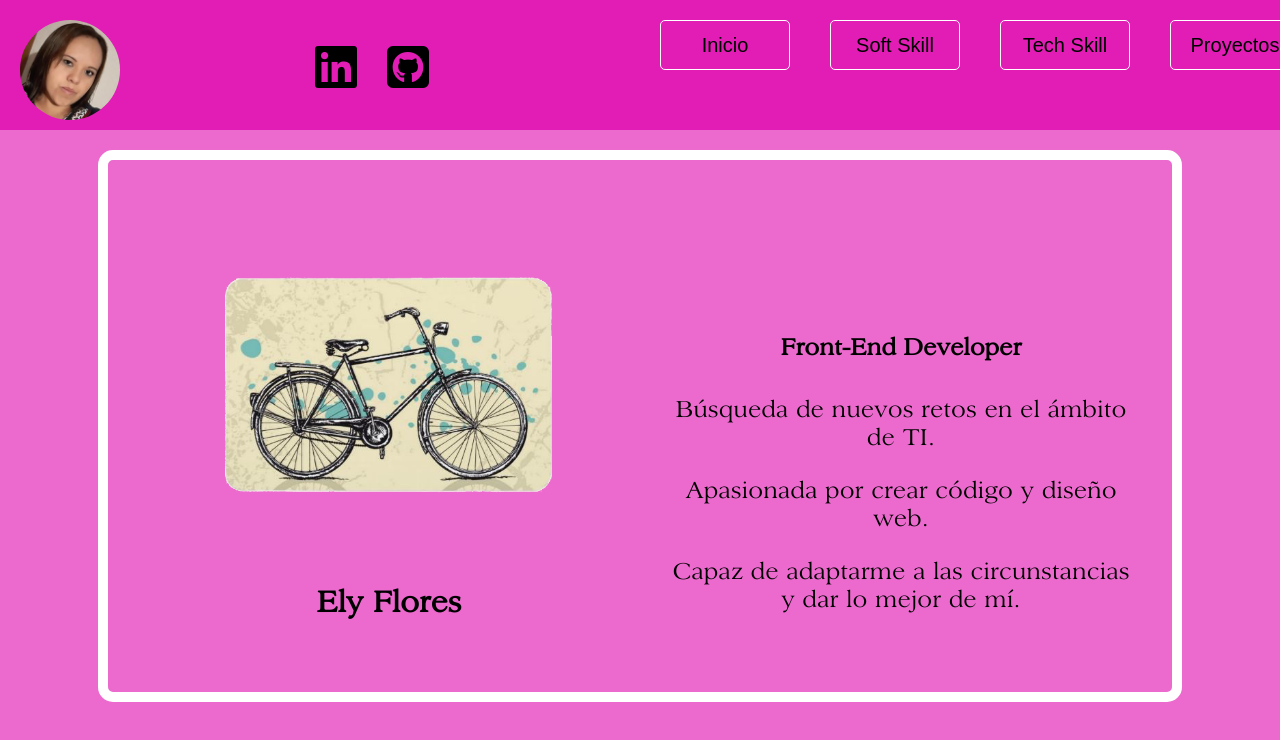
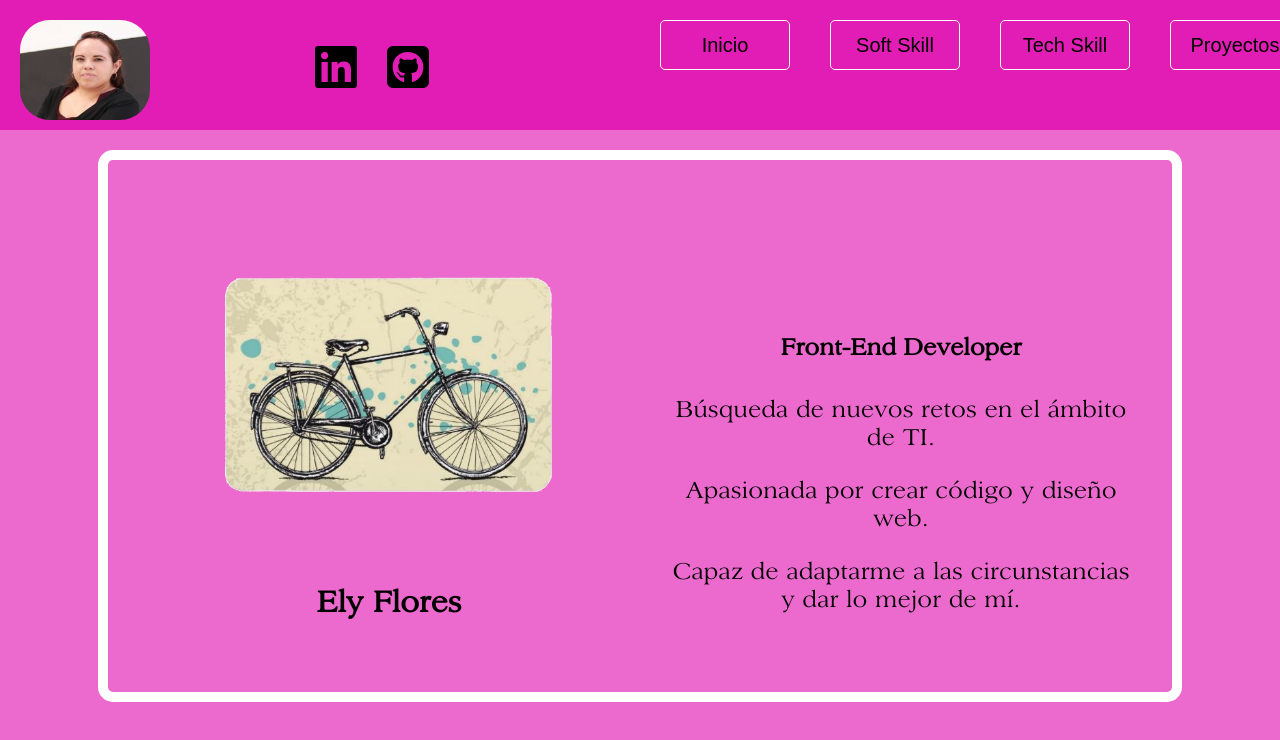
Before and after one commit to ElizaFlores11/Ely_Flores, a React (Create React App) app: page / in a window 1280 px wide. Shown: the top 740 px of the page. Built offline with nearby package versions, Linux system fonts and the light colour scheme.

Commit message:
change of photo

```diff
--- a/src/componets/Header/Header.js
+++ b/src/componets/Header/Header.js
@@ -1,6 +1,6 @@
 import React from 'react';
 import { Link } from "react-router-dom";
-import Logo from '../../img/elyflores.jpg';
+import Logo from '../../img/ElyFloresFE.jpg';
 
 const Header = () =>{
  return (
--- a/src/styles/Styles.scss
+++ b/src/styles/Styles.scss
@@ -32,10 +32,10 @@ body{
         padding: $veinte-pixeles;
         width: $cincuenta-porciento;
         height: $cien-pixeles;
-        border-radius: 150px;
+        border-radius: $cincuenta-pixeles;
 }
 .img-head{
-    width: $cien-pixeles;
+    width: $cientotreinta-pixeles;
 }
 .flex{
     display: $flex;
```
Also changed, not shown: src/img/ElyFloresFE.jpg (added).
